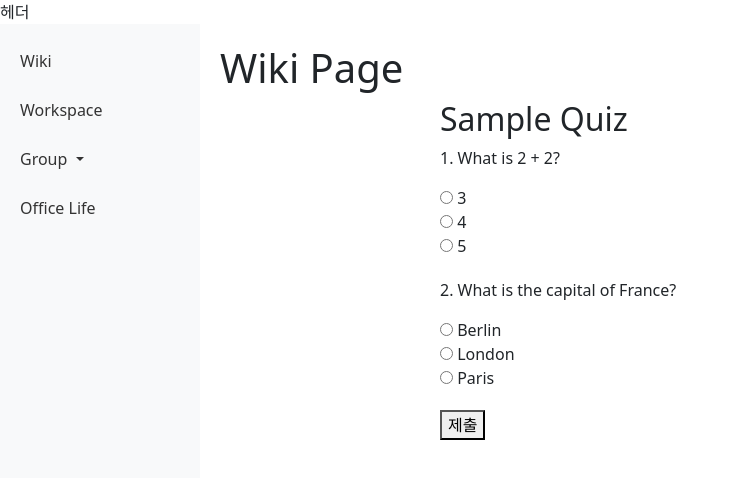
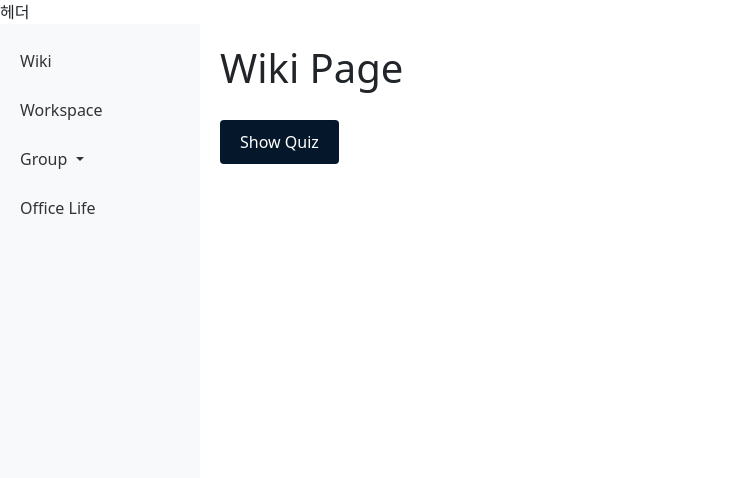
Before and after one commit to Triumers/KMS-Front, a Vue app: page /wiki/quiz/1 in a window 1280 px wide. Shown: the top 478 px of the page, without its empty margins (0-738 px from the left). Built offline with nearby package versions, Linux system fonts and the light colour scheme.

Commit message:
feat(quiz): 퀴즈 정답 제출 및 조회 기능
- 제출 이력 남기는 기능 추가 예정

```diff
--- a/src/components/quiz/TakeQuiz.vue
+++ b/src/components/quiz/TakeQuiz.vue
@@ -1,88 +1,150 @@
 <template>
-  <div class="take-quiz">
-    <h2>{{ quiz.title }}</h2>
-    <div v-for="(question, index) in quiz.questions" :key="index" class="question">
-      <p>{{ index + 1 }}. {{ question.text }}</p>
-      <div v-for="(option, optionIndex) in question.options" :key="optionIndex">
-        <label>
-          <input type="radio" :name="'question-' + index" :value="option" v-model="userAnswers[index]" />
-          {{ option }}
-        </label>
+  <div>
+    <div v-if="isQuizModalVisible" class="quiz-modal">
+      <div class="quiz-modal-content">
+        <div class="quiz-header">
+          <h2>QUIZ</h2>
+          <button @click="closeQuiz" class="close-btn">&times;</button>
+        </div>
+        <div class="quiz-body">
+          <div class="quiz-question" v-if="quiz">
+            <p>{{ quiz.content }}</p>
+            <input type="text" v-model="answer" class="answer-input" placeholder="문제의 답을 입력해주세요." />
+            <button @click="submitQuestion" class="submit-btn">Submit</button>
+            <div v-if="showResult" class="quiz-results">
+              <p v-if="answer === quiz.answer">
+                정답 입니다!
+              </p>
+              <p v-else>
+                틀렸습니다..
+                (답: {{ quiz.answer }})
+              </p>
             </div>
           </div>
-    <button @click="submitQuiz">제출</button>
-    <div v-if="showResults" class="results">
-      <h3>결과</h3>
-      <p>맞은 문제 수: {{ correctAnswersCount }} / {{ quiz.questions.length }}</p>
         </div>
+      </div>
+    </div>
+    <button @click="showQuizModal" class="open-quiz-btn">Show Quiz</button>
   </div>
 </template>
 
-<script>
-import { ref, reactive } from 'vue';
+<script setup>
+import { ref } from 'vue';
+import axios from 'axios';
+import { defineProps } from 'vue';
 
-export default {
-  name: 'TakeQuiz',
-  props: {
+const props = defineProps({
   quizId: {
-      type: String,
+    type: Number,
     required: true,
-    },
-    isVisible: {
-      type: Boolean,
-      default: false,
-    },
-  },
-  setup(props) {
-    const quiz = reactive({
-      title: 'Sample Quiz',
-      questions: [
-        {
-          text: 'What is 2 + 2?',
-          options: ['3', '4', '5'],
-          correctAnswer: '4',
-        },
-        {
-          text: 'What is the capital of France?',
-          options: ['Berlin', 'London', 'Paris'],
-          correctAnswer: 'Paris',
-        },
-      ],
+  }
 });
 
-    const userAnswers = ref([]);
-    const showResults = ref(false);
-    const correctAnswersCount = ref(0);
+const isQuizModalVisible = ref(false);
+const quiz = ref(null);
+const answer = ref('');
+const showResult = ref(false);
 
-    const submitQuiz = () => {
-      correctAnswersCount.value = quiz.questions.reduce((count, question, index) => {
-        return count + (userAnswers.value[index] === question.correctAnswer ? 1 : 0);
-      }, 0);
-      showResults.value = true;
+const showQuizModal = async () => {
+  isQuizModalVisible.value = true;
+  try {
+    const response = await axios.get(`/quiz/contents?id=${props.quizId}`);
+    if (response.status === 200) {
+      quiz.value = response.data;
+    } else {
+      console.error('Can not find quiz...');
+    }
+  } catch (error) {
+    console.error('Failed to fetch quiz:', error);
+  }
 };
 
-    return {
-      quiz,
-      userAnswers,
-      showResults,
-      correctAnswersCount,
-      submitQuiz,
+const closeQuiz = () => {
+  isQuizModalVisible.value = false;
 };
-  },
+
+const submitQuestion = () => {
+  showResult.value = true;
 };
 </script>
 
 <style scoped>
-.take-quiz {
-  max-width: 600px;
-  margin: 0 auto;
+.quiz-modal {
+  position: fixed;
+  top: 15%;
+  left: 15%;
+  width: 70%;
+  height: 70%;
+  display: flex;
+  justify-content: center;
+  align-items: center;
 }
 
-.question {
+.quiz-modal-content {
+  background: white;
+  width: 100%;
+  height: 100%;
+  overflow-y: auto;
+  box-shadow: 0 4px 8px rgba(0, 0, 0, 0.2);
+  border-radius: 8px;
+  padding: 20px;
+}
+
+.quiz-header {
+  display: flex;
+  justify-content: space-between;
+  align-items: center;
+  border-bottom: 1px solid #ccc;
+  padding-bottom: 10px;
+}
+
+.close-btn {
+  background: none;
+  border: none;
+  font-size: 24px;
+  cursor: pointer;
+}
+
+.submit-btn {
+  padding: 10px 20px;
+  background-color: #05172a;
+  color: white;
+  border: none;
+  border-radius: 4px;
+  cursor: pointer;
+  margin-top: 10px;
+}
+
+.quiz-body {
+  margin-top: 20px;
+}
+
+.quiz-question {
   margin-bottom: 20px;
 }
 
-.results {
+.quiz-results {
+  margin-top: 10px;
+  font-size: 18px;
+  font-weight: bold;
+}
+
+.answer-input {
+  width: 100%;
+  padding: 10px;
+  margin-top: 10px;
+  margin-bottom: 10px;
+  border: 1px solid #ccc;
+  border-radius: 4px;
+}
+
+.open-quiz-btn {
+  padding: 10px 20px;
+  background-color: #05172a;
+  color: white;
+  border: none;
+  border-radius: 4px;
+  cursor: pointer;
   margin-top: 20px;
 }
 </style>
```
Lines whose indentation alone changed are shown as unchanged.
